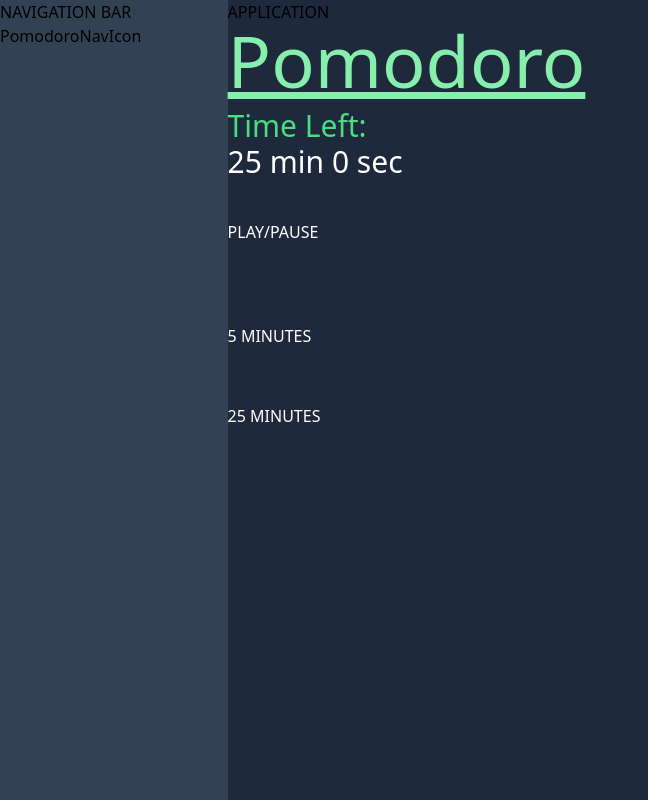
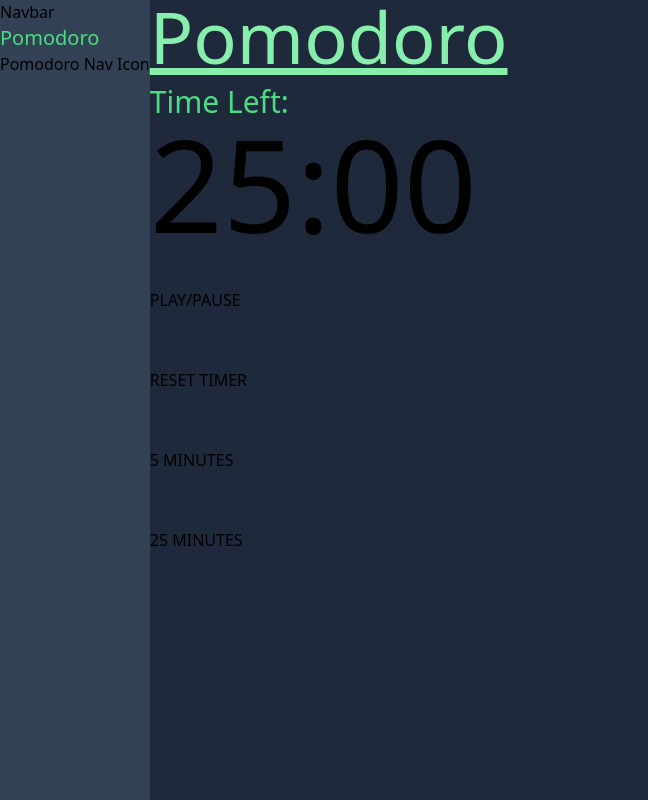
Before and after one commit to PierreMasselot1/Planit, a React (Create React App) app in the folder web/: page /pomodoro in a window 1280 px wide. Shown: the whole page, without its empty margins (0-648 px from the left). Built offline with nearby package versions, Linux system fonts and the light colour scheme.

Commit message:
feat(web): add router and basic page structure

```diff
--- a/web/package.json
+++ b/web/package.json
@@ -10,7 +10,9 @@
     "electron": "^18.2.4",
     "react": "^18.1.0",
     "react-dom": "^18.1.0",
+    "react-router-dom": "^6.4.0",
     "react-scripts": "5.0.1",
+    "typescript": "^4.8.3",
     "wait-on": "^6.0.1",
     "web-vitals": "^2.1.4"
   },
--- a/web/src/components/Pomodoro.tsx
+++ /dev/null
@@ -1,70 +0,0 @@
-import React from "react";
-import { useEffect, useState } from "react";
-
-export function Pomodoro() {
-  const [ellapsedTime, setEllapsedTime] = useState<number>(0);
-  const [timer, setTimer] = useState<number>(25);
-  const [minutesLeft, setMinutes] = useState<number>(25);
-  const [secondsLeft, setSeconds] = useState<number>(0);
-  const [timerStatus, setTimerStatus] = useState<boolean>(false);
-
-  useEffect(() => {
-    const interval = setInterval(() => {
-      if (timerStatus) {
-        setEllapsedTime(ellapsedTime + 100);
-      }
-      let seconds = Math.floor((timer * 60000 - ellapsedTime) / 1000);
-      let minutes = Math.floor(seconds / 60);
-
-      setMinutes(minutes);
-      setSeconds(seconds - minutes * 60);
-    }, 100);
-
-    return () => {
-      clearInterval(interval);
-    };
-  }, [ellapsedTime, timerStatus, timer]);
-
-  function resetTimer() {
-    setEllapsedTime(0);
-  }
-
-  function toggleTimer() {
-    setTimerStatus(!timerStatus);
-  }
-
-  function changeTimer(time: number) {
-    setEllapsedTime(0);
-    setTimerStatus(false);
-    setTimer(time);
-  }
-  return (
-    <div>
-      <h1 className="underline text-green-300 text-7xl ">Pomodoro</h1>
-      <p className="mt-3 text-green-400 text-3xl">Time Left:</p>
-      <p className="text-9xl">
-        {" "}
-        {minutesLeft.toLocaleString("en-US", {
-          minimumIntegerDigits: 2,
-          useGrouping: false,
-        })}
-        :
-        {secondsLeft.toLocaleString("en-US", {
-          minimumIntegerDigits: 2,
-          useGrouping: false,
-        })}
-      </p>
-      <div className="space-y-14 mt-10">
-        <button onClick={toggleTimer}>PLAY/PAUSE</button>
-        <br />
-        <button className="mt-3" onClick={resetTimer}>
-          RESET TIMER
-        </button>
-        <br />
-        <button onClick={() => changeTimer(5)}>5 MINUTES</button>
-        <br />
-        <button onClick={() => changeTimer(25)}>25 MINUTES</button>
-      </div>
-    </div>
-  );
-}
--- /dev/null
+++ b/web/src/components/navbar/Navbar.tsx
@@ -0,0 +1,20 @@
+import React from "react";
+import { Link } from "react-router-dom";
+import PomodoroNavIcon from "../pomodoro/PomodoroNavIcon";
+
+export default function Navbar() {
+  return (
+    <div className="flex flex-col">
+      <Link to={"/"}>Navbar</Link>
+      <Link
+        to={"pomodoro"}
+        className="whitespace-nowrap text-xl text-green-400"
+      >
+        <PomodoroNavIcon />
+      </Link>
+      <Link to={"pomodoro"} className="whitespace-nowrap">
+        Pomodoro Nav Icon
+      </Link>
+    </div>
+  );
+}
--- a/web/src/components/pomodoro/Pomodoro.tsx
+++ b/web/src/components/pomodoro/Pomodoro.tsx
@@ -1,4 +1,6 @@
+import React from "react";
 import { useEffect, useState } from "react";
+
 export function Pomodoro() {
   const [ellapsedTime, setEllapsedTime] = useState<number>(0);
   const [timer, setTimer] = useState<number>(25);
@@ -23,6 +25,10 @@ export function Pomodoro() {
     };
   }, [ellapsedTime, timerStatus, timer]);
 
+  function resetTimer() {
+    setEllapsedTime(0);
+  }
+
   function toggleTimer() {
     setTimerStatus(!timerStatus);
   }
@@ -34,17 +40,26 @@ export function Pomodoro() {
   }
   return (
     <div>
-      <div className="flex flex-col">
-        <h1 className="underline text-green-300 text-7xl ">Pomodoro</h1>
-        <p className="mt-3 text-green-400 text-3xl">Time Left:</p>
-        <div className="flex flex-row text-white">
-          <div className="flex text-3xl">{minutesLeft} min&nbsp;</div>
-          <div className="flex text-3xl"> {secondsLeft} sec</div>
-        </div>
-      </div>
-      <div className="space-y-14 mt-10 text-white">
+      <h1 className="underline text-green-300 text-7xl ">Pomodoro</h1>
+      <p className="mt-3 text-green-400 text-3xl">Time Left:</p>
+      <p className="text-9xl">
+        {" "}
+        {minutesLeft.toLocaleString("en-US", {
+          minimumIntegerDigits: 2,
+          useGrouping: false,
+        })}
+        :
+        {secondsLeft.toLocaleString("en-US", {
+          minimumIntegerDigits: 2,
+          useGrouping: false,
+        })}
+      </p>
+      <div className="space-y-14 mt-10">
         <button onClick={toggleTimer}>PLAY/PAUSE</button>
         <br />
+        <button className="mt-3" onClick={resetTimer}>
+          RESET TIMER
+        </button>
         <br />
         <button onClick={() => changeTimer(5)}>5 MINUTES</button>
         <br />
--- a/web/src/index.tsx
+++ b/web/src/index.tsx
@@ -1,19 +1,34 @@
-import React from 'react';
-import ReactDOM from 'react-dom/client';
-import './index.css';
-import App from './App';
-import reportWebVitals from './reportWebVitals';
+import React from "react";
+import ReactDOM from "react-dom/client";
+import "./index.css";
+import Root from "./routes/Root";
+import { createBrowserRouter, RouterProvider, Route } from "react-router-dom";
+import { Pomodoro } from "./components/pomodoro/Pomodoro";
+import Home from "./routes/Home";
+
+const router = createBrowserRouter([
+  {
+    path: "/test",
+    element: <div>Hello world!</div>,
+  },
+  {
+    path: "/",
+    element: <Root />,
+    children: [
+      { path: "/", element: <Home /> },
+      {
+        path: "/pomodoro",
+        element: <Pomodoro />,
+      },
+    ],
+  },
+]);
 
 const root = ReactDOM.createRoot(
-  document.getElementById('root') as HTMLElement
+  document.getElementById("root") as HTMLElement
 );
 root.render(
   <React.StrictMode>
-    <App />
+    <RouterProvider router={router} />
   </React.StrictMode>
 );
-
-// If you want to start measuring performance in your app, pass a function
-// to log results (for example: reportWebVitals(console.log))
-// or send to an analytics endpoint. Learn more: https://bit.ly/CRA-vitals
-reportWebVitals();
--- a/web/src/react-app-env.d.ts
+++ /dev/null
@@ -1 +0,0 @@
-/// <reference types="react-scripts" />
--- a/web/src/reportWebVitals.ts
+++ /dev/null
@@ -1,15 +0,0 @@
-import { ReportHandler } from 'web-vitals';
-
-const reportWebVitals = (onPerfEntry?: ReportHandler) => {
-  if (onPerfEntry && onPerfEntry instanceof Function) {
-    import('web-vitals').then(({ getCLS, getFID, getFCP, getLCP, getTTFB }) => {
-      getCLS(onPerfEntry);
-      getFID(onPerfEntry);
-      getFCP(onPerfEntry);
-      getLCP(onPerfEntry);
-      getTTFB(onPerfEntry);
-    });
-  }
-};
-
-export default reportWebVitals;
--- /dev/null
+++ b/web/src/routes/Home.tsx
@@ -0,0 +1,7 @@
+import React from 'react'
+
+export default function Home() {
+  return (
+    <div>Home</div>
+  )
+}
--- a/web/src/App.tsx
+++ b/web/src/routes/Root.tsx
@@ -1,18 +1,16 @@
-import { Pomodoro } from "./components/pomodoro/Pomodoro";
+import { Outlet } from "react-router-dom";
+import Navbar from "../components/navbar/Navbar";
 
-function App() {
+export default function Root() {
   return (
     <div className="flex flex-row">
       <div className=" w-25 h-screen bg-slate-700">
-        NAVIGATION BAR PomodoroNavIcon
+        <Navbar/>
       </div>
 
       <div className="w-full h-screen bg-slate-800">
-        APPLICATION
-        <Pomodoro />
+        <Outlet />
       </div>
     </div>
   );
 }
-
-export default App;
```
Also changed, not shown: web/src/setupTests.ts (deleted, +0 -5 lines).
